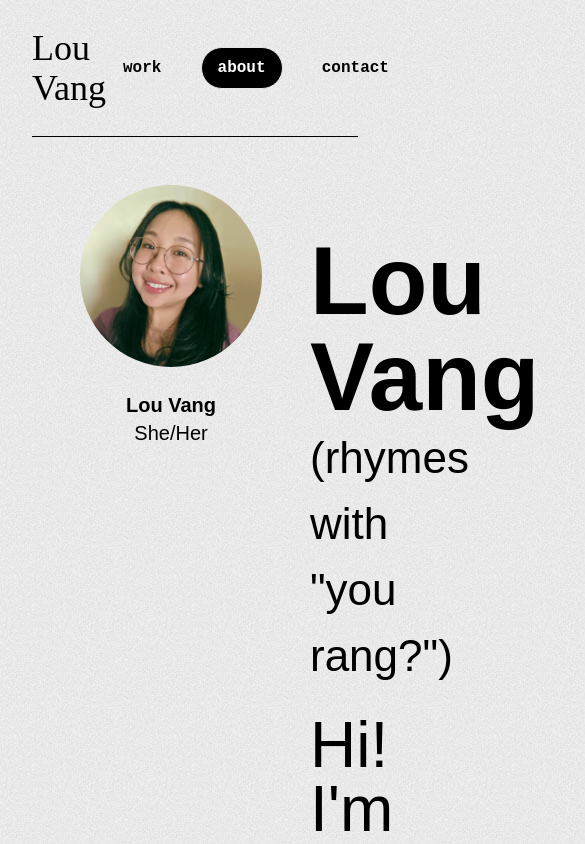
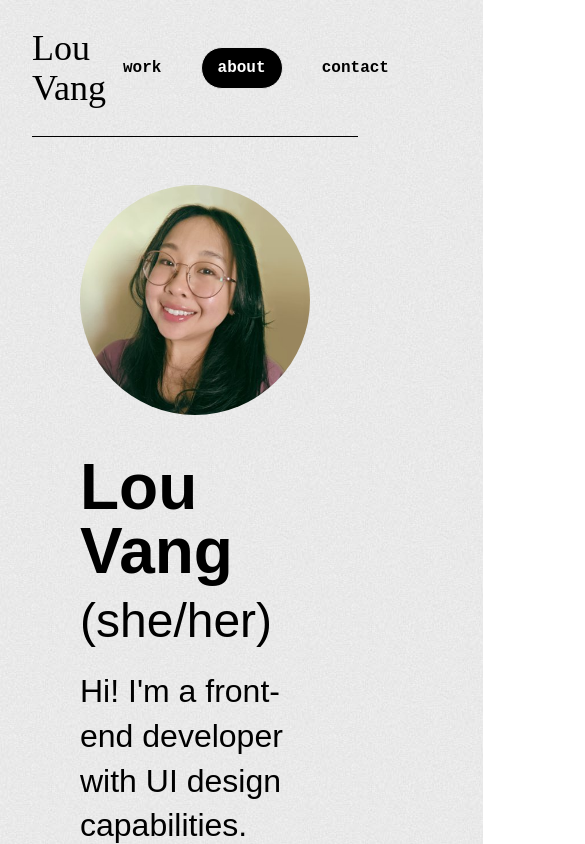
Before and after one commit to louvang/louvang-portfolio, a Next.js app in the folder frontend/: page /about in a window 390 px wide. Shown: the top 844 px of the page, 585 px wide, since content can reach past the window. Built offline with nearby package versions, Linux system fonts and the light colour scheme; a web font is replaced by a local one.

Commit message:
Implement responsive design

```diff
--- a/frontend/src/app/about/page.tsx
+++ b/frontend/src/app/about/page.tsx
@@ -6,16 +6,12 @@ export default function About() {
       <div className="about about-container">
         <div className="about__left-col">
           <img src="images/portrait.jpg" alt="Lou Vang" className="portrait" />
-          <br />
-          <div className="text-center text-xl">
-            <strong>Lou Vang</strong>
-            <br />
-            She/Her
-          </div>
         </div>
 
         <div className="about__right-col">
-          <h1>Lou Vang</h1>
+          <h1>
+            Lou Vang <span className="pronouns">(she/her)</span>
+          </h1>
           <div className="pronunciation">(rhymes with "you rang?")</div>
 
           <div className="about__lead">
--- a/frontend/src/app/globals.css
+++ b/frontend/src/app/globals.css
@@ -75,6 +75,10 @@ body {
 .intro-content {
   line-height: 120%;
   font-size: 5.75rem;
+}
+
+.intro-content--mobile {
+  display: none;
 }
 
 .btn-fx {
@@ -247,6 +251,11 @@ body {
   gap: 3rem;
 }
 
+.pronouns {
+  font-weight: 300;
+  font-size: 3rem;
+}
+
 .about__left-col {
   width: calc(300px - 3rem);
 }
@@ -269,12 +278,14 @@ body {
 .about .pronunciation {
   font-size: 2.75rem;
   margin-bottom: 1.5rem;
+  display: none;
 }
 
 .about__lead {
   font-size: 4rem;
   line-height: 100%;
-  margin-bottom: 2rem;
+  margin-top: 1rem;
+  margin-bottom: 1rem;
 }
 
 .about p {
@@ -552,6 +563,107 @@ body {
   }
 }
 
+@media only screen and (max-width: 1280px) {
+  .intro-h1 {
+    font-size: 6rem;
+    margin-bottom: -0.125rem;
+  }
+
+  .intro-content {
+    font-size: 4rem;
+  }
+
+  .btn-fx__mono {
+    font-size: 52px;
+  }
+
+  .btn-fx__mono-text {
+    font-size: 65px;
+    top: 0;
+  }
+
+  .btn-fx__mono-icon {
+    height: 65px;
+  }
+
+  .btn-fx__serif {
+    font-size: 60px;
+  }
+
+  .btn-fx__serif-text {
+    font-size: 60px;
+    line-height: 100%;
+    top: -3px;
+  }
+
+  .btn-fx__serif-icon {
+    height: 54px;
+    padding-bottom: 9px;
+  }
+
+  .btn-fx {
+    padding: -50px 2rem 0;
+  }
+}
+
+@media only screen and (max-width: 980px) {
+  .intro-h1 {
+    font-size: 5rem;
+    margin-bottom: -0.125rem;
+  }
+
+  .intro-content {
+    font-size: 3rem;
+  }
+
+  .btn-fx__mono {
+    font-size: 42px;
+    padding-left: 1.5rem;
+    padding-right: 1.5rem;
+  }
+
+  .btn-fx__mono-text {
+    font-size: 55px;
+    top: 0;
+  }
+
+  .btn-fx__mono-icon {
+    height: 55px;
+  }
+
+  .btn-fx__serif {
+    font-size: 50px;
+  }
+
+  .btn-fx__serif-text {
+    font-size: 50px;
+    line-height: 100%;
+    top: -3px;
+  }
+
+  .btn-fx__serif-icon {
+    height: 44px;
+    padding-bottom: 9px;
+  }
+
+  .btn-fx {
+    padding: -60px 2rem 0;
+  }
+
+  .about h1 {
+    font-size: 4rem;
+  }
+
+  .about .pronunciation {
+    font-size: 2.5rem;
+  }
+
+  .about__lead {
+    font-size: 2rem;
+    line-height: 140%;
+  }
+}
+
 @media only screen and (max-width: 900px) {
   .portfolio-item {
     display: flex;
@@ -596,6 +708,50 @@ body {
   }
 }
 
+@media only screen and (max-width: 850px) {
+  .about {
+    gap: 2.5rem;
+  }
+
+  .about-container {
+    flex-wrap: wrap;
+  }
+
+  .about__left-col {
+    width: 100%;
+    display: flex;
+    justify-content: center;
+  }
+
+  .about__right-col {
+    width: 100%;
+  }
+
+  .about h1 {
+    margin-top: 0;
+  }
+}
+
+@media only screen and (max-width: 750px) {
+  .intro-content-container {
+    padding: 2rem;
+  }
+
+  .intro-content--mobile {
+    display: flex;
+    font-size: 3rem;
+    line-height: 120%;
+  }
+
+  .intro-content--mobile a {
+    text-decoration: underline;
+  }
+
+  .intro-content--dt {
+    display: none;
+  }
+}
+
 @media only screen and (max-width: 700px) {
   .preview-thumb-2 {
     display: none;
--- a/frontend/src/app/page.tsx
+++ b/frontend/src/app/page.tsx
@@ -4,13 +4,20 @@ export default function Home() {
   return (
     <div>
       <section className="intro">
-        <div className="max-w-[1200px] m-auto flex flex-wrap items-center homepage-minheight">
+        <div className="max-w-[1200px] m-auto flex flex-wrap items-center justify-center homepage-minheight">
           <div className="intro-content-container mb-8">
-            <h1 className="text-9xl font-[700] tracking-tight leading-none">
+            <h1 className="intro-h1 text-9xl font-[700] tracking-tight leading-none">
               Lou Vang
             </h1>
-            <div className="intro-content text-7xl">
-              <div>
+            <div className="intro-content--mobile">
+              <p>
+                Front-end developer with design in mind.{' '}
+                <Link href="/work">Explore.</Link>
+              </p>
+            </div>
+
+            <div className="intro-content text-7xl intro-content--dt">
+              <div className="line-1">
                 Front-end{' '}
                 <div className="btn-fx btn-fx__mono font-mono">
                   <span className="btn-fx__mono-text">
@@ -24,7 +31,7 @@ export default function Home() {
                 with{' '}
               </div>
 
-              <div>
+              <div className="line-2">
                 <div className="btn-fx btn-fx__serif font-serif">
                   <span className="btn-fx__serif-text">
                     <img
```
